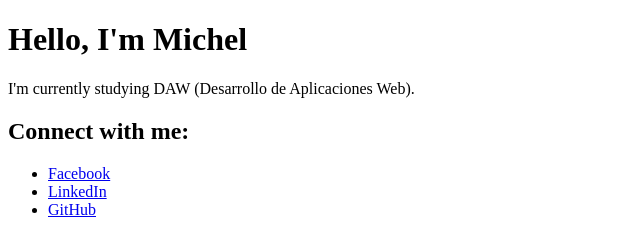
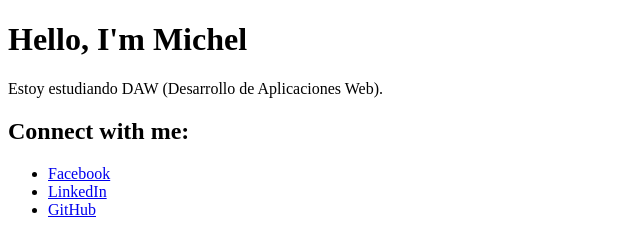
Before and after one commit to chacrapi/TrabajoClase, a plain HTML site: page INDEX.HTML in a window 1280 px wide. Shown: the full height of the page, 0-640 px from the left. Drawn offline with Linux system fonts and the light colour scheme.

Commit message:
Traducir

```diff
--- a/INDEX.HTML
+++ b/INDEX.HTML
@@ -6,7 +6,7 @@
 </head>
 <body>
     <h1>Hello, I'm Michel</h1>
-    <p>I'm currently studying DAW (Desarrollo de Aplicaciones Web).</p>
+    <p> Estoy estudiando DAW (Desarrollo de Aplicaciones Web).</p>
     <h2>Connect with me:</h2>
     <ul>
         <li><a href="https://www.facebook.com/" target="_blank">Facebook</a></li>
```
